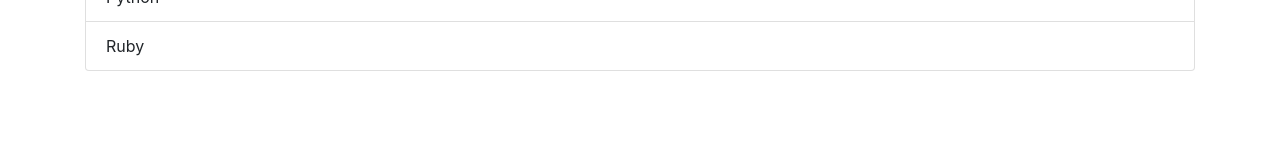
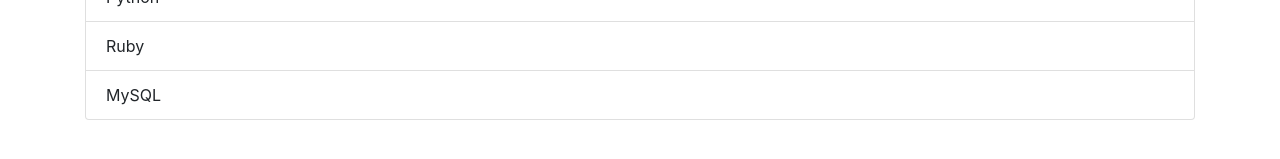
Before and after one commit to sozoshakobe/edobori_2019_05_java, a plain HTML site: page vuebasic01.html in a window 1280 px wide. Shown: the part 411-570 px from the top of the page. Drawn offline with nearby package versions, Linux system fonts and the light colour scheme.

Commit message:
vuejsの内容を変更

```diff
--- a/vuebasic01.html
+++ b/vuebasic01.html
@@ -28,7 +28,7 @@
             //単一のデータ
             message: 'Hello Vue.js JavaScript Framework',
             //配列データ
-            options: ['Java','PHP','Python','Ruby']
+            options: ['Java','PHP','Python','Ruby','MySQL']
         }
     })
     </script>
```
